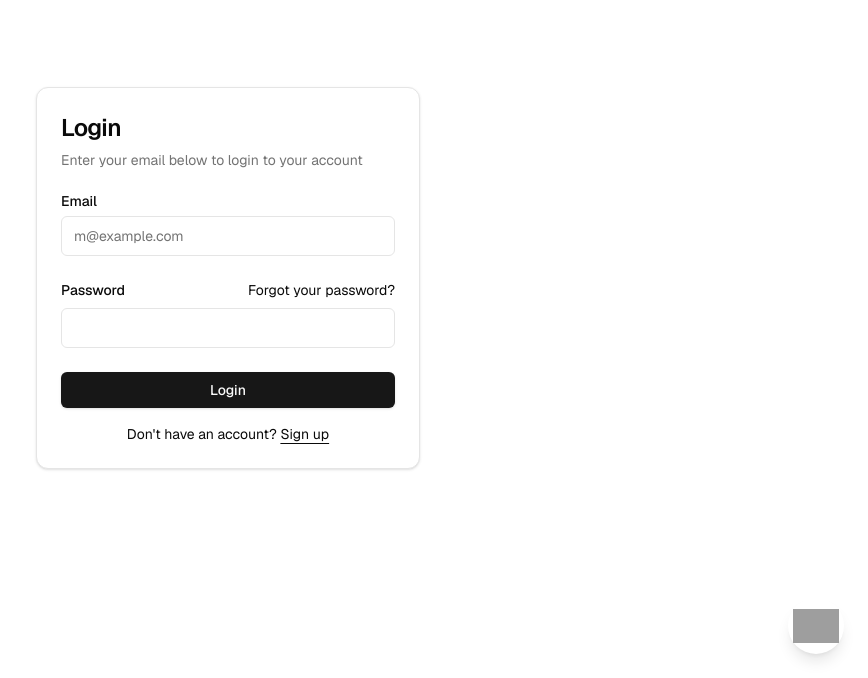
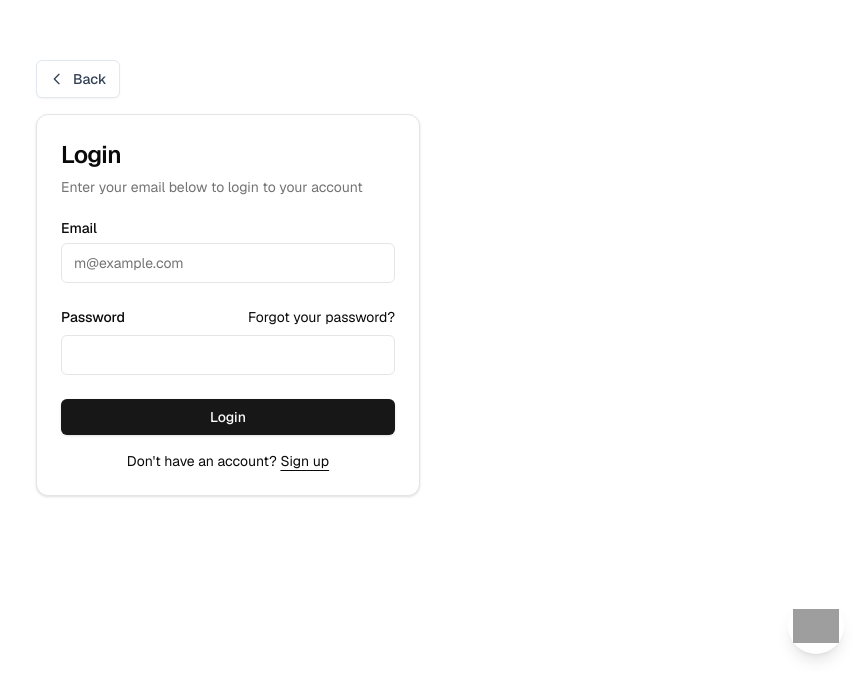
Before and after one commit to ASILA-RANASINGHE/Evalora2, a Next.js app: page /auth/login in a window 1280 px wide. Shown: the part 122-800 px from the top of the page, without its empty margins (412-1280 px from the left). Built offline with nearby package versions, Linux system fonts and the light colour scheme; no server answers; grey boxes are pictures that could not be loaded.

Commit message:
feat: add a back button auth pages

```diff
--- a/app/auth/login/page.tsx
+++ b/app/auth/login/page.tsx
@@ -1,9 +1,13 @@
 import { LoginForm } from "@/components/login-form";
+import BackButton from "@/components/back-button";
 
 export default function Page() {
   return (
     <div className="flex min-h-svh w-full items-center justify-center p-6 md:p-10">
       <div className="w-full max-w-sm">
+        <div className="mb-4">
+          <BackButton />
+        </div>
         <LoginForm />
       </div>
     </div>
--- a/app/auth/sign-up/page.tsx
+++ b/app/auth/sign-up/page.tsx
@@ -1,9 +1,13 @@
 import { SignUpForm } from "@/components/sign-up-form";
+import BackButton from "@/components/back-button";
 
 export default function Page() {
   return (
     <div className="flex min-h-svh w-full items-center justify-center p-6 md:p-10">
       <div className="w-full max-w-md">
+        <div className="mb-4">
+          <BackButton />
+        </div>
         <SignUpForm />
       </div>
     </div>
--- /dev/null
+++ b/components/back-button.tsx
@@ -0,0 +1,24 @@
+"use client";
+
+import { useRouter } from "next/navigation";
+import React from "react";
+
+export default function BackButton({ className }: { className?: string }) {
+  const router = useRouter();
+
+  return (
+    <button
+      type="button"
+      onClick={() => router.back()}
+      className={
+        "inline-flex items-center gap-2 px-3 py-2 rounded-md text-sm font-medium text-slate-700 bg-white border border-slate-200 hover:bg-slate-50 shadow-sm " +
+        (className ?? "")
+      }
+    >
+      <svg className="w-4 h-4" fill="none" viewBox="0 0 24 24" stroke="currentColor">
+        <path strokeLinecap="round" strokeLinejoin="round" strokeWidth="2" d="M15 19l-7-7 7-7" />
+      </svg>
+      Back
+    </button>
+  );
+}
```
